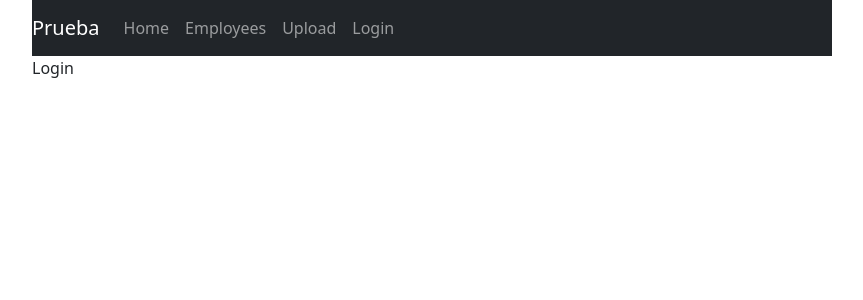
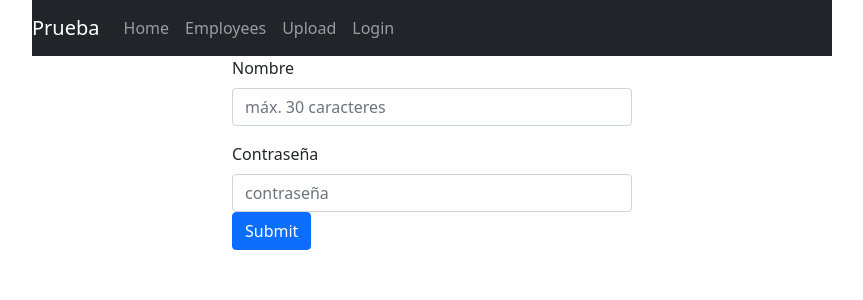
Before and after one commit to hu-al/prueba-tecnica, a React (Create React App) app: page /login in a window 1280 px wide. Shown: the top 300 px of the page, without its empty margins (208-1071 px from the left). Built offline with nearby package versions, Linux system fonts and the light colour scheme.

Commit message:
pantalla login

```diff
--- a/src/components/Login.js
+++ b/src/components/Login.js
@@ -1,5 +1,58 @@
+import { Form, Button } from "react-bootstrap";
+import { useDispatch, useSelector } from "react-redux";
+import { fakeLogin, saveAddress } from "../actions/fakeLogin";
+import styles from "./Login.module.css";
+import { Navigate } from "react-router-dom";
+import { useState } from "react";
+
 const Login = () => {
-  return <div>Login</div>;
+  const dispatch = useDispatch();
+  const isLogged = useSelector((state) => state.fakeLogin.isLogged);
+  const intendedAddress = useSelector((state) => state.fakeLogin.address);
+  const [localIntendedAddress] = useState(intendedAddress);
+
+  const onSubmit = (event) => {
+    event.preventDefault();
+    let name = event.target[0].value;
+    let password = event.target[1].value;
+    console.log("login", name, password);
+    dispatch(fakeLogin(name, password));
+  };
+
+  const preventDefault = (e) => {
+    e.preventDefault();
+  };
+
+  if (isLogged) {
+    dispatch(saveAddress(null));
+    return <Navigate to={localIntendedAddress ?? "/"} />;
+  }
+
+  return (
+    <div className={styles.loginForm}>
+      <Form onSubmit={onSubmit}>
+        <Form.Group className="mb-3">
+          <Form.Label>Nombre</Form.Label>
+          <Form.Control
+            type="text"
+            placeholder="máx. 30 caracteres"
+            onCopy={preventDefault}
+            onPaste={preventDefault}
+          />
+        </Form.Group>
+        <Form.Group>
+          <Form.Label>Contraseña</Form.Label>
+          <Form.Control
+            type="password"
+            placeholder="contraseña"
+            onCopy={preventDefault}
+            onPaste={preventDefault}
+          />
+        </Form.Group>
+        <Button type="submit">Submit</Button>
+      </Form>
+    </div>
+  );
 };
 
 export default Login;
--- /dev/null
+++ b/src/components/Login.module.css
@@ -0,0 +1,4 @@
+.loginForm {
+  width: 50%;
+  margin: 0 auto;
+}
```
